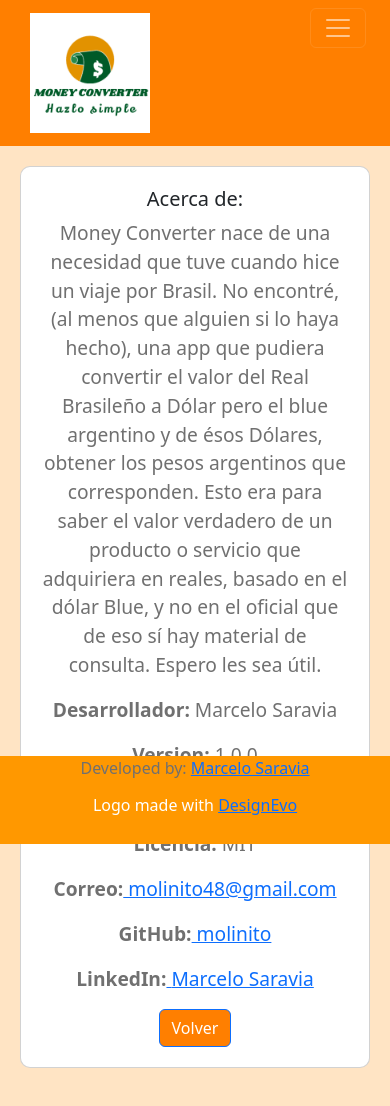
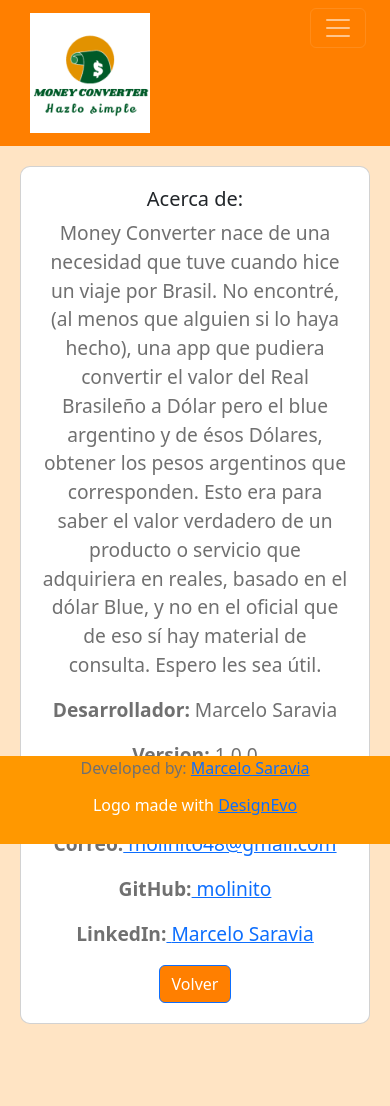
Before and after one commit to molinito/Conversor-reales-vs-dls-and-arg, a React (Create React App) app: page /about in a window 390 px wide. Shown: the top 1106 px of the page. Built offline with nearby package versions, Linux system fonts and the light colour scheme.

Commit message:
Estilos responsivos

```diff
--- a/src/components/about/about.css
+++ b/src/components/about/about.css
@@ -29,7 +29,7 @@
   }
 }
 
-@media (max-width: 392px) {
+@media (max-width: 378px) {
   .about {
     height: calc(100vh - 50%);
     margin-bottom: 80px;
--- a/src/components/about/about.jsx
+++ b/src/components/about/about.jsx
@@ -26,9 +26,6 @@ const About = () => {
           </Card.Text>
           <Card.Text>
             <strong>Fecha:</strong> Febrero 2024
-          </Card.Text>
-          <Card.Text>
-            <strong>Licencia:</strong> MIT
           </Card.Text>
           <Card.Text>
             <strong>Correo:</strong>
```
